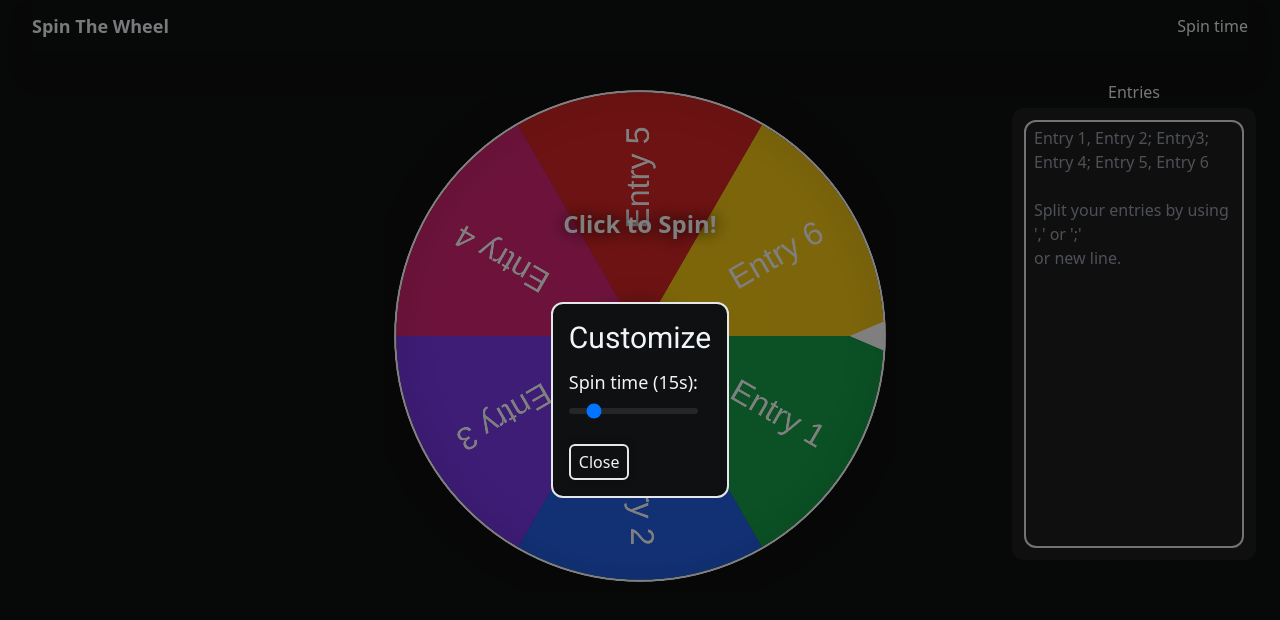
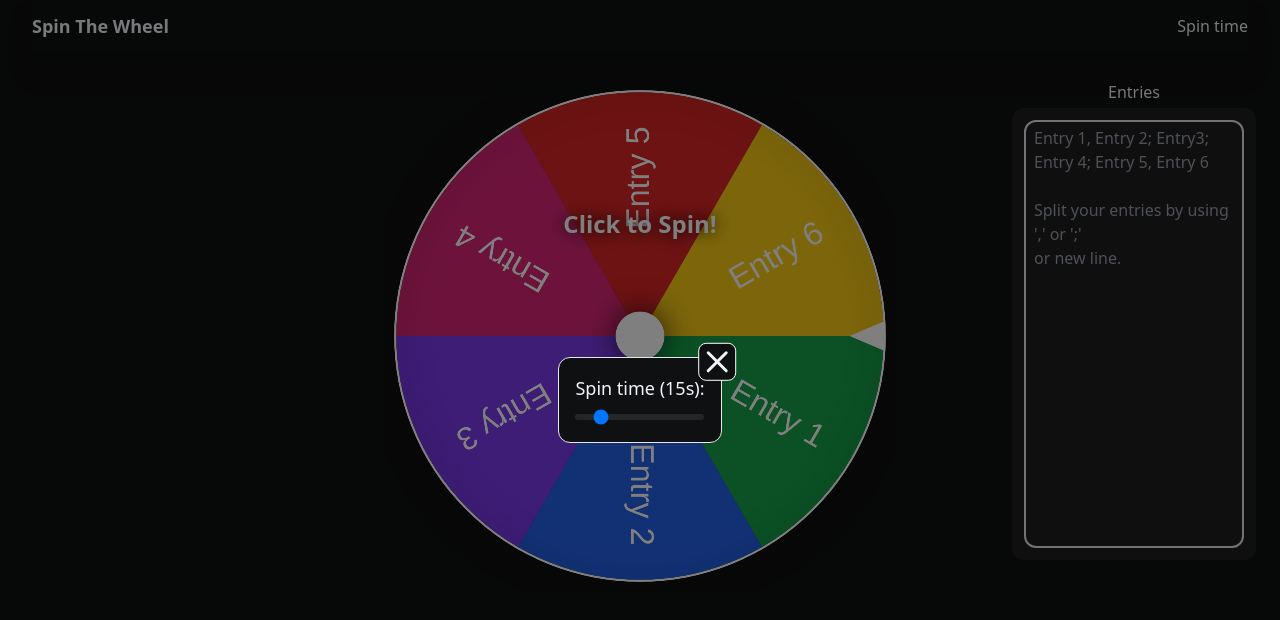
Before and after one commit to ajvejko/WheelOfFortune, a Vue app: page / in a window 1280 px wide. Both pictures are taken after a click on the button "Spin time". Shown: the top 620 px of the page. Built offline with nearby package versions, Linux system fonts and the light colour scheme.

Commit message:
updated CustomizeWindow to show only spin time config

```diff
--- a/src/App.vue
+++ b/src/App.vue
@@ -17,6 +17,10 @@ import EntryPanel from "./components/EntryPanel.vue";
 </template>
 
 <style>
+.button-transition {
+  transition: all ease 300ms;
+}
+
 .bounce-enter-from,
 .bounce-leave-to {
   scale: 0;
--- a/src/components/CustomizeWindow.vue
+++ b/src/components/CustomizeWindow.vue
@@ -5,13 +5,28 @@ defineEmits(["closeModal"]);
 </script>
 <template>
   <div
-    class="relative flex h-fit justify-center rounded-xl border-2 bg-bgCustom px-4 py-4 text-slate-100"
+    class="relative flex flex-col justify-center rounded-xl border bg-bgCustom px-4 py-4 text-slate-100"
   >
+    <button
+      @click="$emit('closeModal')"
+      class="button-transition absolute right-0 top-0 translate-x-[40%] translate-y-[-40%] rounded-lg border border-white bg-bgCustom shadow-black hover:scale-110 hover:border-2 active:border-rose-600"
+    >
+      <!-- X icon -->
+      <svg
+        xmlns="http://www.w3.org/2000/svg"
+        viewBox="0 0 24 24"
+        fill="none"
+        stroke-width="2"
+        stroke-linecap="round"
+        stroke-linejoin="round"
+        class="h-6 w-6 stroke-slate-100 md:h-8 md:w-8 lg:h-9 lg:w-9"
+      >
+        <line x1="18" y1="6" x2="6" y2="18"></line>
+        <line x1="6" y1="6" x2="18" y2="18"></line>
+      </svg>
+    </button>
     <div>
-      <h1 class="text-center font-roboto text-3xl">Customize</h1>
-
-      <div class="pb-3">
-        <h2 class="mt-3 text-lg font-light">Spin time ({{ spinTime }}s):</h2>
+      <h2 class="text-lg font-light">Spin time ({{ spinTime }}s):</h2>
       <input
         v-model="spinTime"
         type="range"
@@ -20,13 +35,6 @@ defineEmits(["closeModal"]);
         steps="1"
         class="range h-1.5 appearance-none rounded-full bg-neutral-800 hover:bg-neutral-700"
       />
-      </div>
-      <button
-        @click="$emit('closeModal')"
-        class="mt-3 rounded-md border-2 py-1 px-2 text-slate-100 shadow-[0_0px_8px_rgba(0,0,0,0.25)] active:shadow-slate-100"
-      >
-        Close
-      </button>
     </div>
   </div>
 </template>
--- a/src/components/Navbar.vue
+++ b/src/components/Navbar.vue
@@ -5,6 +5,7 @@ import CustomizeWindow from "./CustomizeWindow.vue";
 import BaseModal from "./BaseModal.vue";
 
 const customizeWindow = ref(false);
+const customizationWindow = ref(null);
 
 const openModal = (): void => {
   customizeWindow.value = true;
@@ -13,6 +14,7 @@ const openModal = (): void => {
 const closeModal = (): void => {
   customizeWindow.value = false;
 };
+onClickOutside(customizationWindow, closeModal);
 </script>
 <template>
   <nav class="fixed right-0 top-0 left-0 z-10 px-8">
@@ -28,6 +30,7 @@ const closeModal = (): void => {
       <Transition name="bounce">
         <CustomizeWindow
           v-if="customizeWindow"
+          ref="customizationWindow"
           @closeModal="customizeWindow = false"
         />
       </Transition>
```
Also changed, not shown: src/components/icons/x.svg (added). Lines whose indentation alone changed are shown as unchanged.
